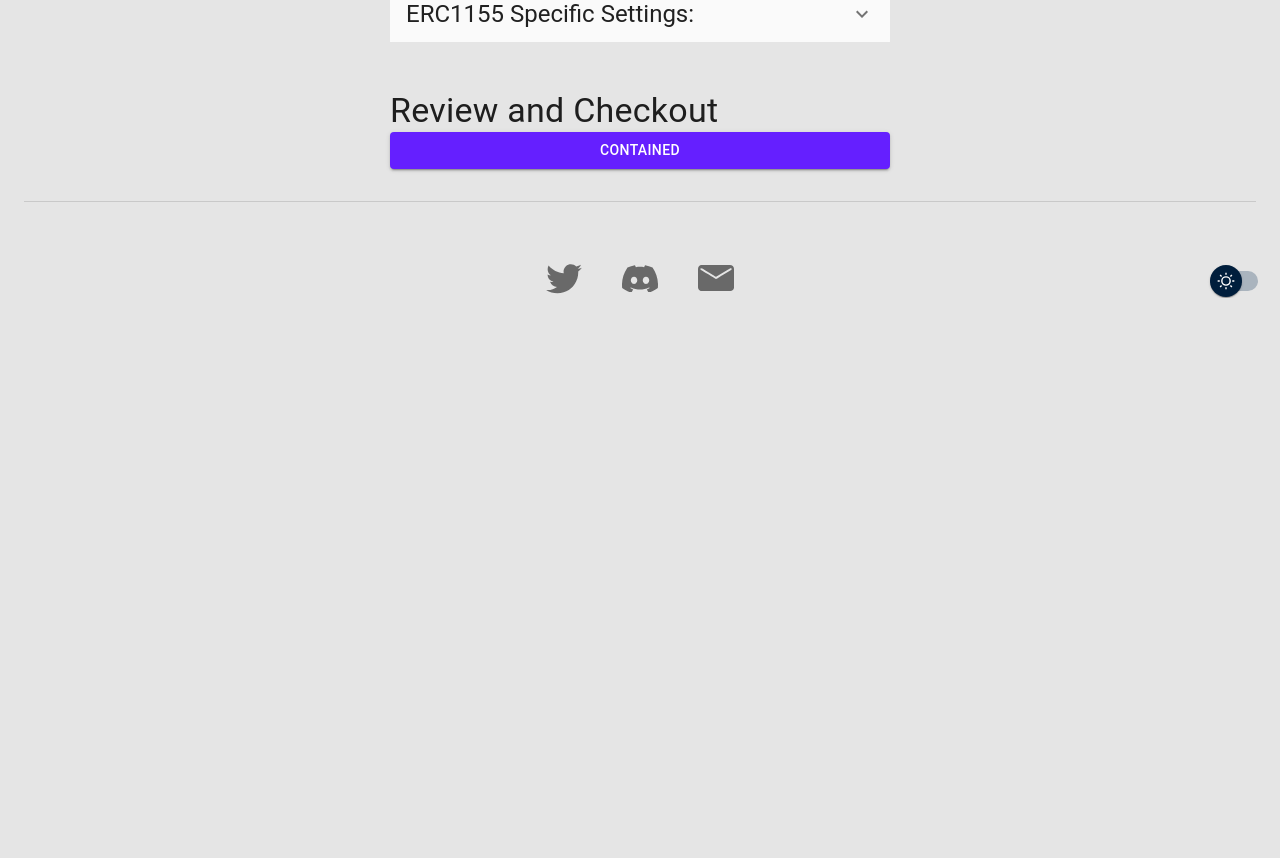
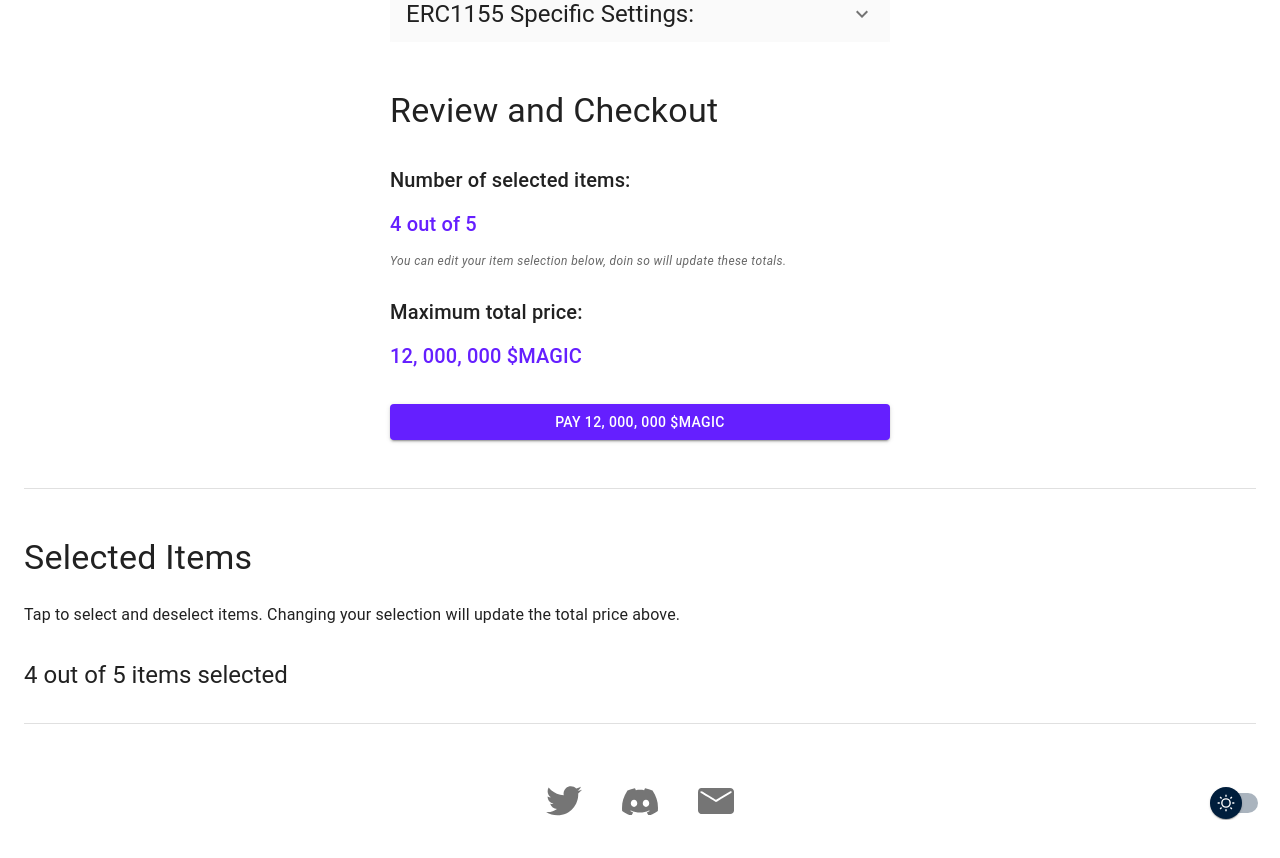
Before and after one commit to karmabadger/smolswap-react-polyfilled, a React (Create React App) app: page /checkout in a window 1280 px wide. Shown: the part 480-1338 px from the top of the page. Before the commit the page ends 842 px from the top, so only its background shows below. Built offline with nearby package versions, Linux system fonts and the light colour scheme; what web3modal would draw is missing.

Commit message:
checkout top mockup

```diff
--- a/src/App/components/Footer/Footer.jsx
+++ b/src/App/components/Footer/Footer.jsx
@@ -70,7 +70,8 @@ const Footer = ({ themeType, setThemeType }) => {
         setThemeType(event.target.checked ? 'dark' : 'light');
     };
 
-    return (<Box id="footer-box"
+    return (
+        <Box id="footer-box"
             sx={{ mx: "24px", my: "32px" }}
         >
             <Divider />
--- a/src/App/mui/theme/theme.jsx
+++ b/src/App/mui/theme/theme.jsx
@@ -40,8 +40,8 @@ const theme = (themeType) => {
                 },
                 text: { hint: 'rgba(0, 0, 0, 0.38)' },
                 background: {
-                    paper: '#E5E5E5',
-                    default: '#E5E5E5',
+                    paper: '#FFF',
+                    default: '#FFF',
                     paperDark: '#FAFAFA',
                 },
             },
--- a/src/App/routes/Checkout/index.jsx
+++ b/src/App/routes/Checkout/index.jsx
@@ -42,11 +42,16 @@ import FormControlLabel from '@mui/material/FormControlLabel';
 import FormHelperText from '@mui/material/FormHelperText';
 import Checkbox from '@mui/material/Checkbox';
 
+import Radio from '@mui/material/Radio';
+import RadioGroup from '@mui/material/RadioGroup';
+
 const Checkout = (props) => {
     return (
+        <Box>
             <Box className="checkout" id="checkout-page"
                 sx={{
-                display: 'flex', flexDirection: 'column', alignItems: 'center'
+                    display: 'flex', flexDirection: 'column', alignItems: 'center',
+                    width: '100%',
                 }}>
                 <Box id="checkout-top"
                     sx={{
@@ -105,7 +110,20 @@ const Checkout = (props) => {
                                         </Typography>
                                     </AccordionSummary>
                                     <AccordionDetails>
-                                    fdsfdsfdsfds
+                                        <Box sx={{
+                                            paddingLeft: "10px"
+                                        }}>
+                                            <FormControl component="fieldset">
+                                                <RadioGroup
+                                                    aria-label="mode-settings"
+                                                    defaultValue="normal"
+                                                    name="radio-buttons-group"
+                                                >
+                                                    <FormControlLabel value="normal" control={<Radio />} label="Normal" />
+                                                    <FormControlLabel value="sweep" control={<Radio />} label="Sweep Mode" />
+                                                </RadioGroup>
+                                            </FormControl>
+                                        </Box>
                                     </AccordionDetails>
                                 </Accordion>
                             </Box>
@@ -128,7 +146,20 @@ const Checkout = (props) => {
                                         </Typography>
                                     </AccordionSummary>
                                     <AccordionDetails>
-                                    fdsfdsfdsfds
+                                        <Box sx={{
+                                            paddingLeft: "10px"
+                                        }}>
+                                            <FormControl component="fieldset">
+                                                <RadioGroup
+                                                    aria-label="failure-settings"
+                                                    defaultValue="skip"
+                                                    name="radio-buttons-group"
+                                                >
+                                                    <FormControlLabel value="skip" control={<Radio />} label="Skip and continue" />
+                                                    <FormControlLabel value="revert" control={<Radio />} label="Revert transaction" />
+                                                </RadioGroup>
+                                            </FormControl>
+                                        </Box>
                                     </AccordionDetails>
                                 </Accordion>
                             </Box>
@@ -151,7 +182,20 @@ const Checkout = (props) => {
                                         </Typography>
                                     </AccordionSummary>
                                     <AccordionDetails>
-                                    fdsfdsfdsfds
+                                        <Box sx={{
+                                            paddingLeft: "10px"
+                                        }}>
+                                            <FormControl component="fieldset">
+                                                <RadioGroup
+                                                    aria-label="erc1155-settings"
+                                                    defaultValue="skip"
+                                                    name="radio-buttons-group"
+                                                >
+                                                    <FormControlLabel value="skip" control={<Radio />} label="Skip and continue" />
+                                                    <FormControlLabel value="revert" control={<Radio />} label="Revert transaction" />
+                                                </RadioGroup>
+                                            </FormControl>
+                                        </Box>
                                     </AccordionDetails>
                                 </Accordion>
                             </Box>
@@ -176,24 +220,100 @@ const Checkout = (props) => {
                                 </Box>
 
                             </Box>
-                        <Box>
+                            <Box
+                                sx={{
+                                    width: "100%",
+                                    display: 'flex', flexDirection: 'column', gap: "24px",
+                                    my: "32px"
+                                }}>
+                                <Box
+                                    sx={{
+                                        width: "100%",
+                                        display: 'flex', flexDirection: 'column', gap: "12px",
+                                        // marginTop: "32px"
+                                    }}>
+                                    <Typography variant='h6'>
+                                        Number of selected items:
+                                    </Typography>
+                                    <Typography variant='h6' color="primary">
+                                        4 out of 5
+                                    </Typography>
+                                    <Typography variant='caption' color="text.secondary" sx={{
+                                        fontStyle: 'italic',
+                                    }}>
+                                        You can edit your item selection below, doin so will update these totals.
+                                    </Typography>
+                                </Box>
 
+                                <Box
+                                    sx={{
+                                        width: "100%",
+                                        display: 'flex', flexDirection: 'column', gap: "12px",
+                                        marginTop: "0px"
+                                    }}>
+                                    <Typography variant='h6'>
+                                        Maximum total price:
+                                    </Typography>
+                                    <Typography variant='h6' color="primary">
+                                        12, 000, 000 $MAGIC
+                                    </Typography>
+                                </Box>
                             </Box>
 
                             <Box sx={{
-                            my: 0, display: 'flex', flexDirection: 'row',
+                                my: "0px", display: 'flex', flexDirection: 'row',
                             }}>
                                 <Button
                                     sx={{
                                         width: "100%",
                                     }}
-                                variant="contained">Contained</Button>
+                                    variant="contained" >Pay 12, 000, 000 $MAGIC</Button>
                             </Box>
                         </Box>
 
                     </Box>
                 </Box>
-        </Box >
+
+            </Box>
+
+            <Box
+                sx={{
+                    mx: "24px", my: "48px",
+                }}>
+                <Divider />
+            </Box>
+
+
+            <Box
+                sx={{
+                    mx: "24px",
+                }}
+                id="selection-section">
+                <Box sx={{
+                    width: "100%",
+                    display: 'flex', flexDirection: 'column', gap: "24px",
+                }}>
+                    <Typography variant="h4">
+                        Selected Items
+                    </Typography>
+                    <Typography variant="body1">
+                        Tap to select and deselect items. Changing your selection will update the total price above.
+                    </Typography>
+                </Box>
+
+                <Box sx={{
+                    my: "32px",
+                }}>
+                    <Typography variant="h5">
+                        4 out of 5 items selected
+                    </Typography>
+                </Box>
+
+                <Box id="selection-stack">
+
+                </Box>
+            </Box>
+        </Box>
     )
 }
 
```
Lines whose indentation alone changed are shown as unchanged.
